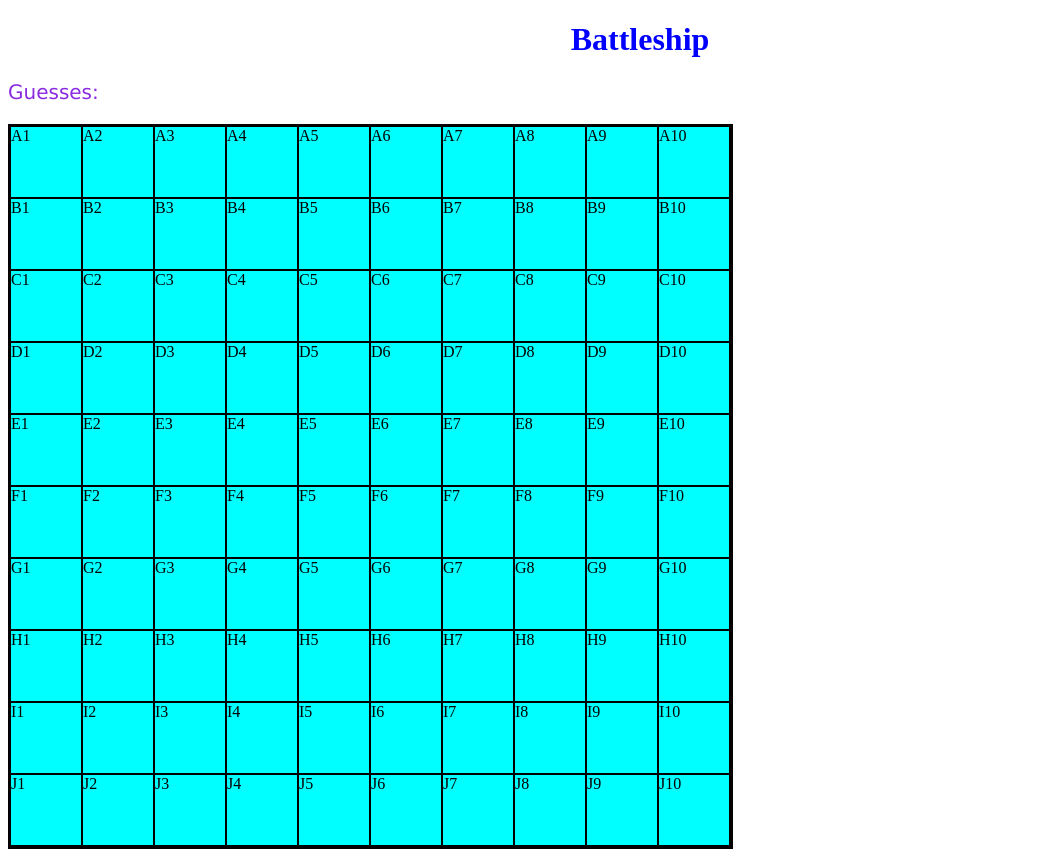
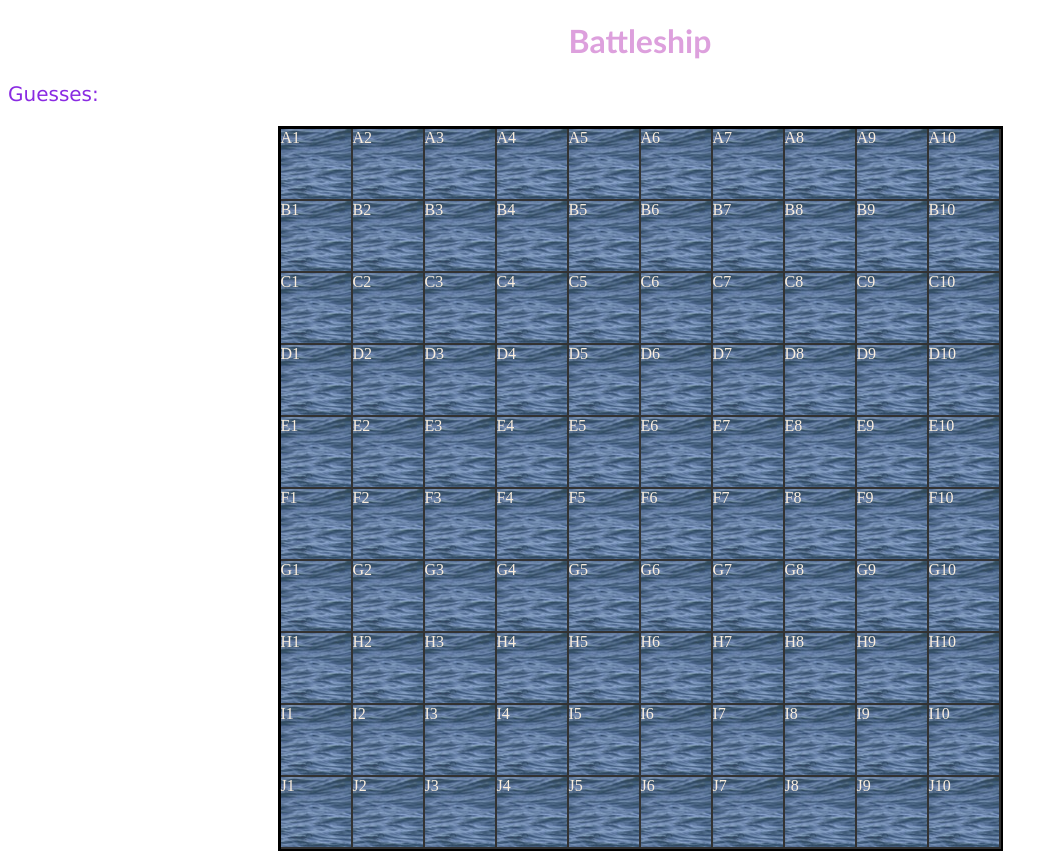
Before and after one commit to BYvi/game_battleShip, a plain HTML site: page index.html in a window 1280 px wide. Shown: the whole page, without its empty margins (0-1058 px from the left). Drawn offline with Linux system fonts and the light colour scheme.

Commit message:
added style

```diff
--- a/sinkShips.js
+++ b/sinkShips.js
@@ -8,9 +8,9 @@ class Game {
     displaySquareId(){
     const displaySquareId = document.getElementsByClassName("cell");
 
-        Array.from(displaySquareId).forEach(element => {
-           const squareId = element.getAttribute('id');
-           element.innerText = squareId;
+        Array.from(displaySquareId).forEach(node => {
+           const squareId = node.getAttribute('id');
+           node.innerText = squareId;
      })
     }
 
@@ -35,7 +35,7 @@ class Game {
             if (currentShip.shipPosition.includes(shotSquareId)) {
                 currentShip.hits.push(`${shotSquareId}`);
                 anyShipIsHit = true;
-                document.getElementById(shotSquareId).style.backgroundColor = currentShip.color;
+                document.getElementById(shotSquareId).style.color = currentShip.color;
                 if (currentShip.isSunk()) {
                     this.shipsSunk++;
                 }
@@ -44,6 +44,7 @@ class Game {
         if (anyShipIsHit) event.target.innerText = "Hit!";
         else event.target.innerText = "Water!";
         event.target.style.textAlign = "center";
+        event.target.style.verticalAlign = "middle";
 
         this.guesses++;
         document.getElementById("guess").innerText = (`Guesses: ${this.guesses}`);
@@ -52,7 +53,8 @@ class Game {
             const endGameNote = document.getElementById("endGame")
             endGameNote.innerText = `Sie haben mit ${this.guesses} Versuchen alle Schiffe versenkt.`;
             endGameNote.classList.toggle("hidden");
-            endGameNote.style.color = "red";
+            endGameNote.style.color = "magenta";
+            endGameNote.style.fontSize = "20px";
         }
     }
 }
@@ -65,6 +67,7 @@ class BattleShip {
         this.shipHeight = shipHeight;
         this.shipPosition = [];
         this.color = backgroundColor;
+
     }
 
     setShipLocation() {
@@ -105,8 +108,8 @@ class BattleShip {
     }
 }
 
-let ship1 = new BattleShip(4, "horizontal", "red");
-let ship2 = new BattleShip(5, "vertical", "green");
+let ship1 = new BattleShip(4, "horizontal", "rosybrown");
+let ship2 = new BattleShip(5, "vertical", "lime");
 
 let game = new Game();
 game.start(ship1, ship2);
--- a/style.css
+++ b/style.css
@@ -1,28 +1,37 @@
 h1 {
-    color: blue;
+    color: plum;
     text-align: center;
+    font-family: 'Trebuchet MS';
 }
 
 .cell {
-    display:table-cell;
+    display: table-cell;
     border-right: 2px solid #000000;
     border-bottom: 2px solid #000000;
     width: 70px;
     height: 70px;
-    background-color: aqua;
+    background-image: url('./water.jpg');
+    background-repeat: no-repeat;
+    opacity: 0.8;
+    color: antiquewhite;
 }
+
 .row {
     display:table-row;
     clear: both;
     overflow: hidden;
 }
+
 .table {
-    display:table;
+    display: table;
     border-left: 3px solid black;
     border-top: 3px solid black;
     border-right: 2px solid black;
     border-bottom: 2px solid black;
+    margin: auto;
+
 }
+
 .hidden {
     display: none;
 }
```
Also changed, not shown: water.jpg (added).
